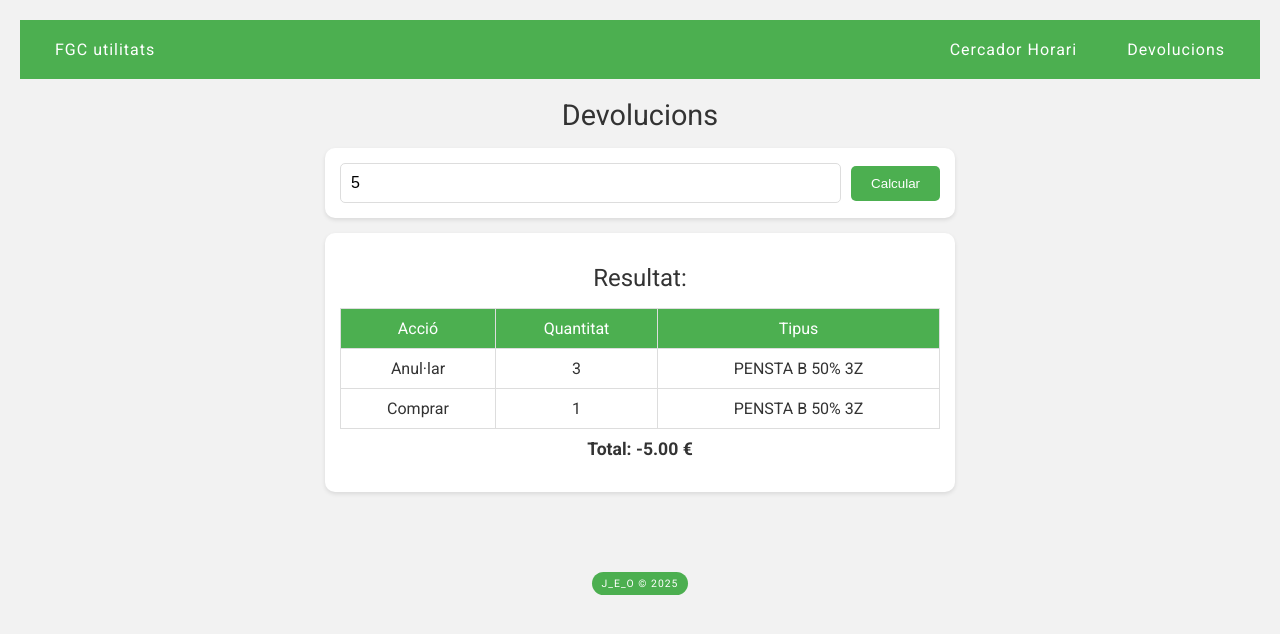
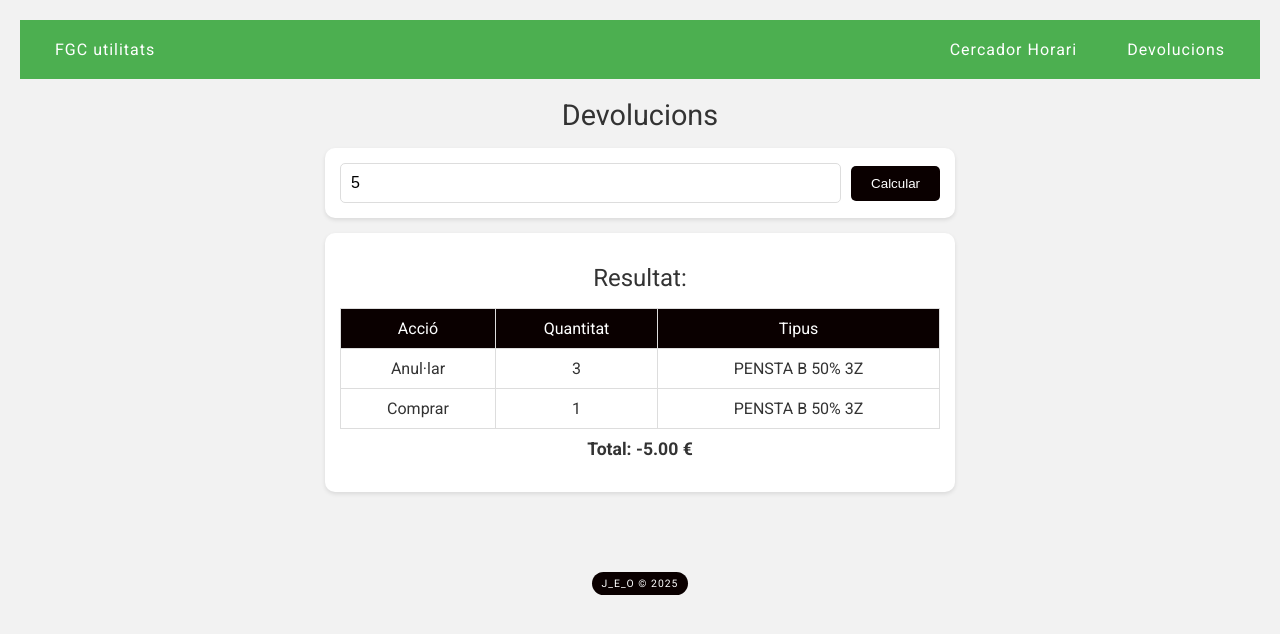
Before and after one commit to fgcagents/utilitats, a plain HTML site: page calculadora-devolucions.html in a window 1280 px wide. Both pictures are taken after typing "5" into the empty fields and a click on the button "Calcular". Drawn offline with Linux system fonts and the light colour scheme.

Commit message:
Update calculadora-devolucions.css
Modificar color verd de les caixes i botons a "#0a0000"

```diff
--- a/calculadora-devolucions.css
+++ b/calculadora-devolucions.css
@@ -35,7 +35,7 @@ input[type="number"] {
 }
 
 button {
-    background-color: #4CAF50;
+    background-color: #0a0000;
     color: white;
     border: none;
     padding: 10px 20px;
@@ -44,7 +44,7 @@ button {
 }
 
 button:hover {
-    background-color: #45a049;
+    background-color: #0a0000;
 }
 
 #error {
@@ -75,7 +75,7 @@ th, td {
 }
 
 th {
-    background-color: #4CAF50;
+    background-color: #0a0000;
     color: white;
     font-weight: normal;
 }
@@ -89,7 +89,7 @@ th {
 
 footer {
     margin-top: 80px;
-    background-color: #4CAF50;
+    background-color: #0a0000;
     color: white;
     padding: 5px 10px;
     border-radius: 30px;
```
